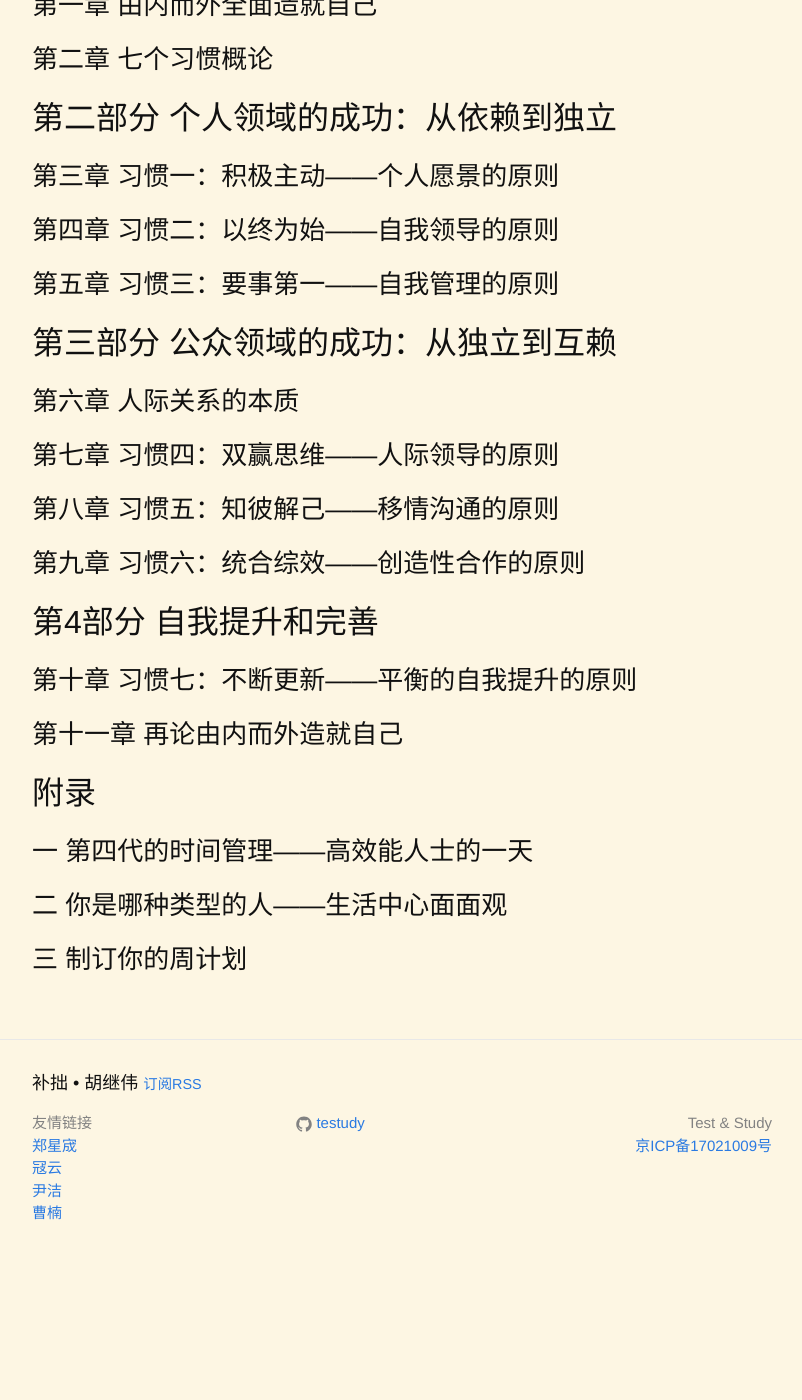
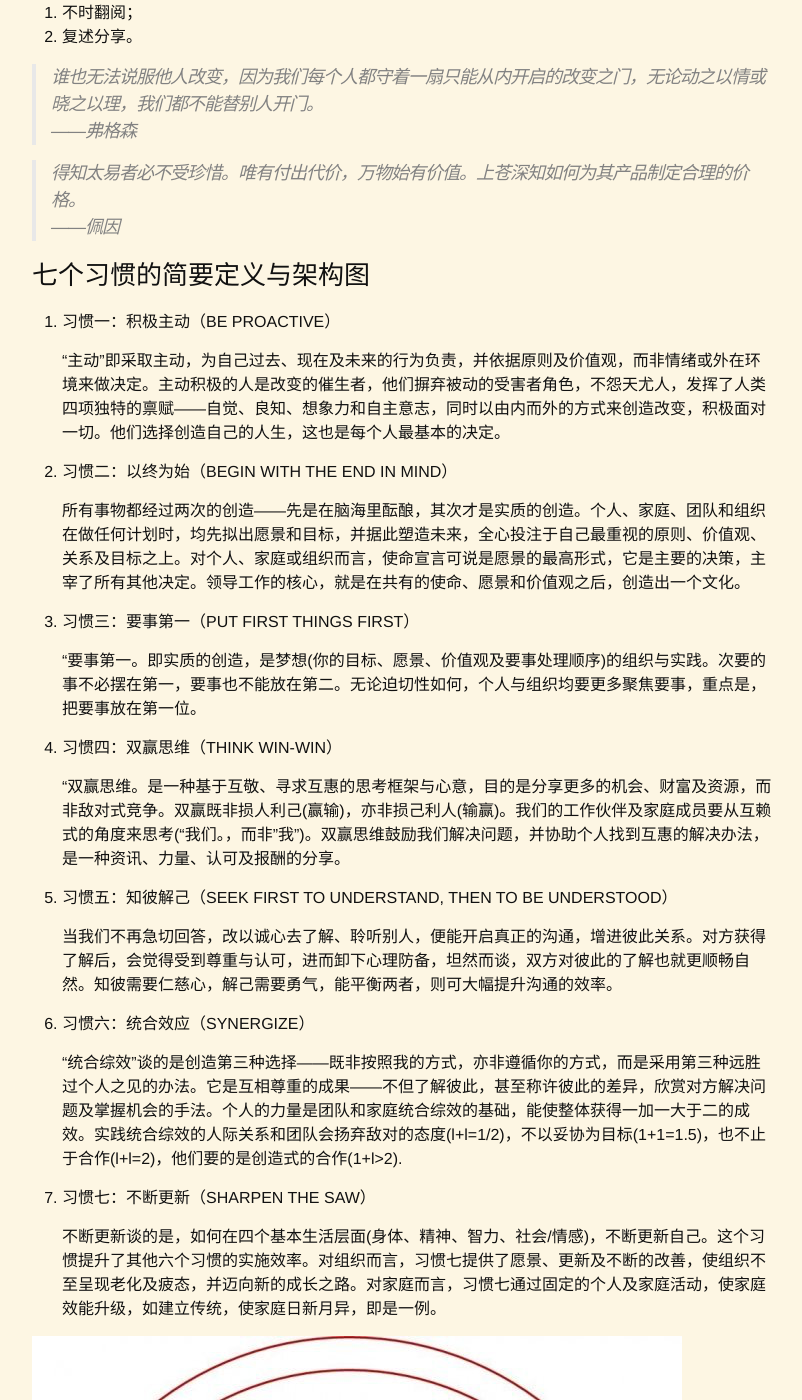
Before and after one commit to testudy/testudy.github.io, a Jekyll site: the page built from book/_posts/2017-04-23-the-7-habits.md, in a window 1280 px wide and 1400 px high, scrolled down 2225 px. Shown: the whole window, without its empty margins (238-1040 px from the left). Built offline with Jekyll 4.4.1, drawn with Linux system fonts in a browser that asks for light colours; comment, search, counter and statistics services are not loaded; before the commit the page ends 3510 px from its top, so only the background shows below that.

Commit message:
七个习惯的简要定义与架构图

```diff
--- a/book/_posts/2017-04-23-the-7-habits.md
+++ b/book/_posts/2017-04-23-the-7-habits.md
@@ -58,11 +58,52 @@ tags: 读书笔记
 请你不仅要把人类的普遍苦难铭记于心，也要把自己的实际需求和磨难牢记于心。
 
 |      | 身体 | 头脑 | 心灵 | 精神 |
-|:----:|------|------|------|------|
+|：----：|------|------|------|------|
 | 文化 | 保持现有的生活方式，用手术和药物解决健康问题。 | 看电视，自娱自乐。 | 善用和他人的关系，表达并分享主观的、自我的兴趣爱好。 | 将日渐风行的怀疑论和犬儒主义妥协。 |
 | 原则 | 调整现在的生活方式，恰当地运用已有的、放之四海而皆准的、被普遍接受的健康原理，预防疾病和其他健康问题。 | 开拓阅读的广度和深度，终身教育 。| 尊重对方，专注地聆听，并无私的为他人做风险，将带来巨大的满足感和幸福感。 | 要铭记，这些原则就是我们的力量源泉。这些自然法则，在我个人看来，冥冥中有某种天意，满足了我们追寻生命意义的基本要求，并鼓励我们探究生命的美好。 |
 
 ### 如何善用本书
+
+1. 不时翻阅；
+2. 复述分享。
+
+> 谁也无法说服他人改变，因为我们每个人都守着一扇只能从内开启的改变之门，无论动之以情或晓之以理，我们都不能替别人开门。
+> ——弗格森
+
+> 得知太易者必不受珍惜。唯有付出代价，万物始有价值。上苍深知如何为其产品制定合理的价格。
+> ——佩因
+
+### 七个习惯的简要定义与架构图
+
+1. 习惯一：积极主动（BE PROACTIVE）
+
+    “主动”即采取主动，为自己过去、现在及未来的行为负责，并依据原则及价值观，而非情绪或外在环境来做决定。主动积极的人是改变的催生者，他们摒弃被动的受害者角色，不怨天尤人，发挥了人类四项独特的禀赋——自觉、良知、想象力和自主意志，同时以由内而外的方式来创造改变，积极面对一切。他们选择创造自己的人生，这也是每个人最基本的决定。
+
+2. 习惯二：以终为始（BEGIN WITH THE END IN MIND）
+
+    所有事物都经过两次的创造——先是在脑海里酝酿，其次才是实质的创造。个人、家庭、团队和组织在做任何计划时，均先拟出愿景和目标，并据此塑造未来，全心投注于自己最重视的原则、价值观、关系及目标之上。对个人、家庭或组织而言，使命宣言可说是愿景的最高形式，它是主要的决策，主宰了所有其他决定。领导工作的核心，就是在共有的使命、愿景和价值观之后，创造出一个文化。
+
+3. 习惯三：要事第一（PUT FIRST THINGS FIRST）
+
+    "要事第一。即实质的创造，是梦想(你的目标、愿景、价值观及要事处理顺序)的组织与实践。次要的事不必摆在第一，要事也不能放在第二。无论迫切性如何，个人与组织均要更多聚焦要事，重点是，把要事放在第一位。
+
+4. 习惯四：双赢思维（THINK WIN-WIN）
+
+    "双赢思维。是一种基于互敬、寻求互惠的思考框架与心意，目的是分享更多的机会、财富及资源，而非敌对式竞争。双赢既非损人利己(赢输)，亦非损己利人(输赢)。我们的工作伙伴及家庭成员要从互赖式的角度来思考("我们。，而非"我")。双赢思维鼓励我们解决问题，并协助个人找到互惠的解决办法，是一种资讯、力量、认可及报酬的分享。
+
+5. 习惯五：知彼解己（SEEK FIRST TO UNDERSTAND, THEN TO BE UNDERSTOOD）
+
+    当我们不再急切回答，改以诚心去了解、聆听别人，便能开启真正的沟通，增进彼此关系。对方获得了解后，会觉得受到尊重与认可，进而卸下心理防备，坦然而谈，双方对彼此的了解也就更顺畅自然。知彼需要仁慈心，解己需要勇气，能平衡两者，则可大幅提升沟通的效率。
+
+6. 习惯六：统合效应（SYNERGIZE）
+
+    “统合综效”谈的是创造第三种选择——既非按照我的方式，亦非遵循你的方式，而是采用第三种远胜过个人之见的办法。它是互相尊重的成果——不但了解彼此，甚至称许彼此的差异，欣赏对方解决问题及掌握机会的手法。个人的力量是团队和家庭统合综效的基础，能使整体获得一加一大于二的成效。实践统合综效的人际关系和团队会扬弃敌对的态度(l+l=1/2)，不以妥协为目标(1+1=1.5)，也不止于合作(l+l=2)，他们要的是创造式的合作(1+l>2).
+
+7. 习惯七：不断更新（SHARPEN THE SAW）
+
+    不断更新谈的是，如何在四个基本生活层面(身体、精神、智力、社会/情感)，不断更新自己。这个习惯提升了其他六个习惯的实施效率。对组织而言，习惯七提供了愿景、更新及不断的改善，使组织不至呈现老化及疲态，并迈向新的成长之路。对家庭而言，习惯七通过固定的个人及家庭活动，使家庭效能升级，如建立传统，使家庭日新月异，即是一例。
+
+![7个习惯架构图](/book/media/the-7-habits-diagram.png)
 
 ## 第一部分 重新探索自我
 
```
Also changed, not shown: book/media/the-7-habits-diagram.png (added).
